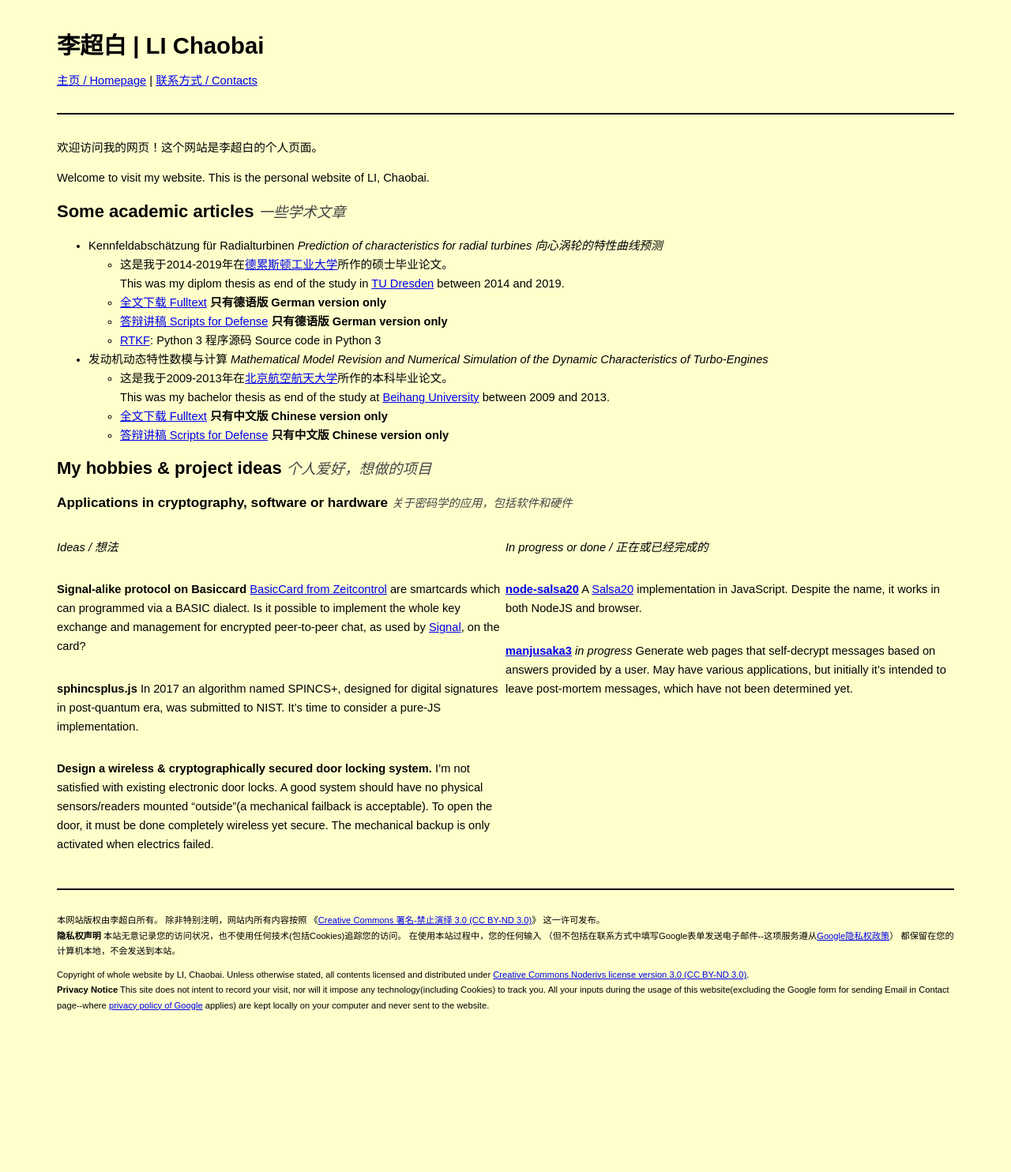
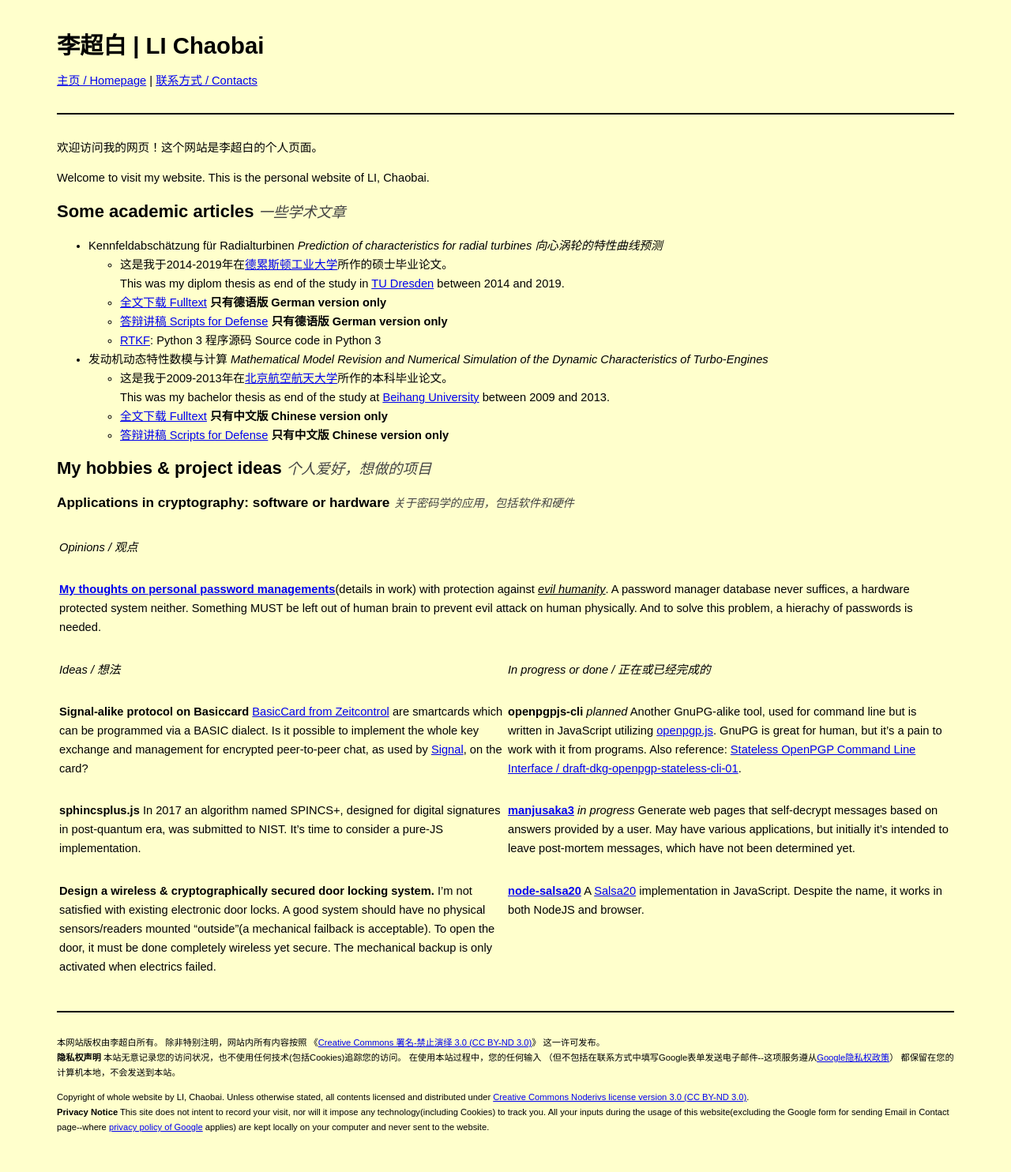
Before and after one commit to chaobai-li/chaobai-li.github.io, a Jekyll site: the page built from index.md, in a window 1280 px wide. Shown: the whole page at 79% size. Built offline with Jekyll 4.4.1, drawn with Linux system fonts in a browser that asks for light colours; before the commit the page ends 1329 px from its top, so only the background shows below that.

```diff
--- a/css/global.css
+++ b/css/global.css
@@ -40,4 +40,5 @@ h1>small, h2>small, h3>small{
   flex-direction: column;
   flex-basis: 100%;
   flex: 1;
+  padding: 0px 3px 0px 3px;
 }
--- a/index.md
+++ b/index.md
@@ -27,7 +27,21 @@ Welcome to visit my website. This is the personal website of LI, Chaobai.
 
 ## My hobbies & project ideas <small>个人爱好，想做的项目</small>
 
-### Applications in cryptography, software or hardware <small>关于密码学的应用，包括软件和硬件</small>
+### Applications in cryptography: software or hardware <small>关于密码学的应用，包括软件和硬件</small>
+
+<div class="row"><div class="column"> _Opinions / 观点_
+
+[**My thoughts on personal password managements**][THOUGHTS-PASSWORD](details in work) with
+protection against <u><i>evil humanity</i></u>. A password manager database
+never suffices, a hardware protected system neither. Something MUST be left out
+of human brain to prevent evil attack on human physically. And to solve this
+problem, a hierachy of passwords is needed.
+
+[THOUGHTS-PASSWORD]: {% post_url 2020-05-24-thoughts-on-password-managements %}
+
+
+</div></div>
+
 
 <div class="row">
 
@@ -36,7 +50,7 @@ Welcome to visit my website. This is the personal website of LI, Chaobai.
 _Ideas / 想法_
 
 **Signal-alike protocol on Basiccard**
-[BasicCard from Zeitcontrol](http://basiccard.com) are smartcards which can
+[BasicCard from Zeitcontrol](http://basiccard.com) are smartcards which can be
 programmed via a BASIC dialect. Is it possible to implement the whole key
 exchange and management for encrypted peer-to-peer chat, as used by
 [Signal](https://en.wikipedia.org/wiki/Signal_Protocol), on the card?
@@ -58,11 +72,14 @@ The mechanical backup is only activated when electrics failed.
 
 _In progress or done / 正在或已经完成的_
 
-**[node-salsa20][NODESALSA20]** A
-[Salsa20](https://en.wikipedia.org/wiki/Salsa20) implementation in JavaScript.
-Despite the name, it works in both NodeJS and browser.
 
-[NODESALSA20]: https://github.com/neoatlantis/node-salsa20
+**openpgpjs-cli** _planned_ Another GnuPG-alike tool, used for command line
+but is written in JavaScript utilizing
+[openpgp.js](https://github.com/openpgpjs/openpgpjs). GnuPG is great for human,
+but it's a pain to work with it from programs. Also reference: [
+Stateless OpenPGP Command Line Interface / draft-dkg-openpgp-stateless-cli-01](https://tools.ietf.org/html/draft-dkg-openpgp-stateless-cli-01).
+
+
 
 
 **[manjusaka3][MANJUSAKA3]** _in progress_ Generate web pages that self-decrypt
@@ -73,9 +90,18 @@ determined yet.
 [MANJUSAKA3]: https://github.com/neoatlantis/manjusaka3
 
 
+**[node-salsa20][NODESALSA20]** A
+[Salsa20](https://en.wikipedia.org/wiki/Salsa20) implementation in JavaScript.
+Despite the name, it works in both NodeJS and browser.
+
+[NODESALSA20]: https://github.com/neoatlantis/node-salsa20
+
+
 </div>
 
+
 </div>
+
 
 
 
```
Also changed, not shown: _posts/2018-10-25-welcome-to-jekyll.markdown (deleted, +0 -25 lines), _posts/2020-05-24-thoughts-on-password-managements.md (added, +4 -0 lines).
